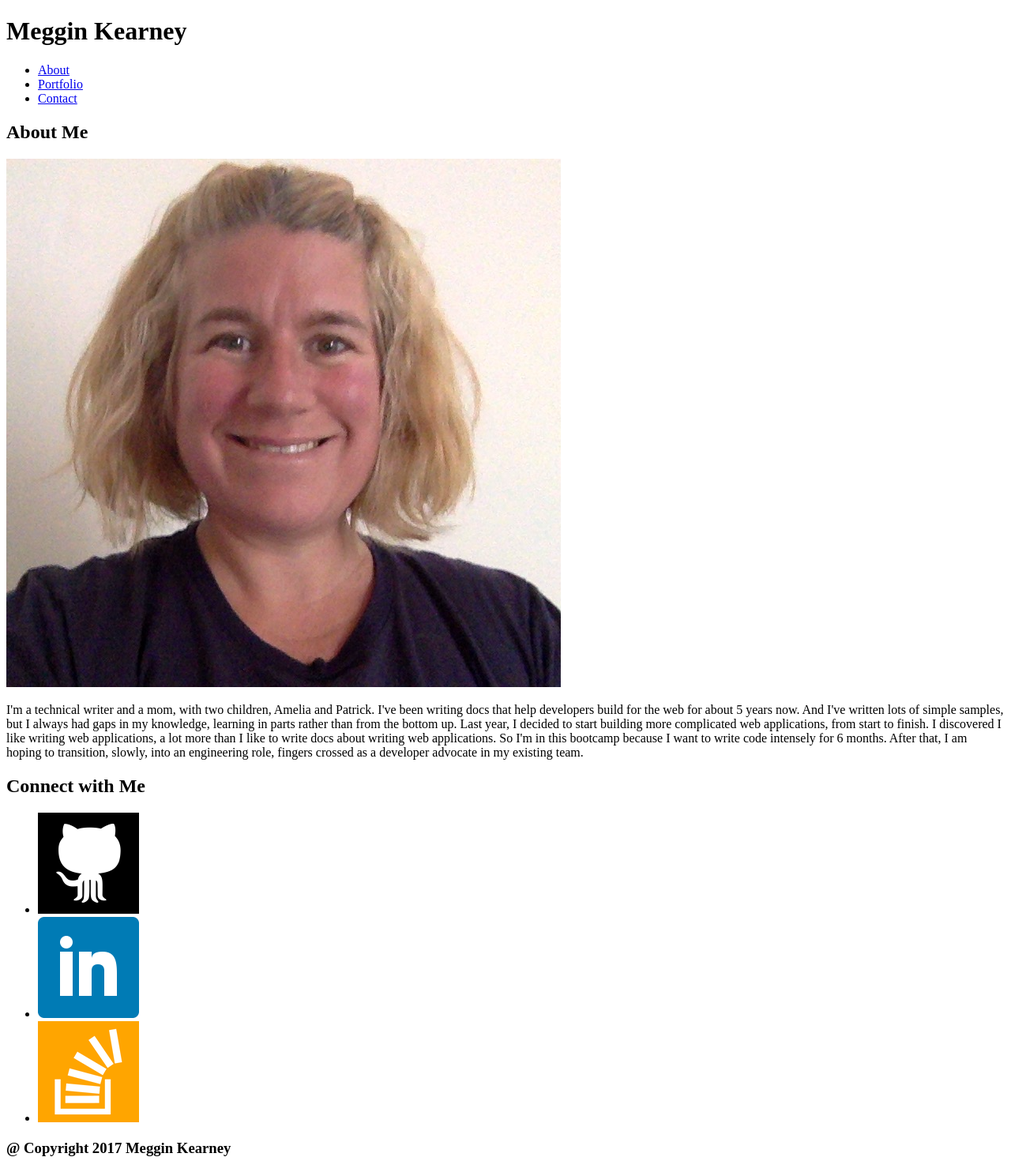
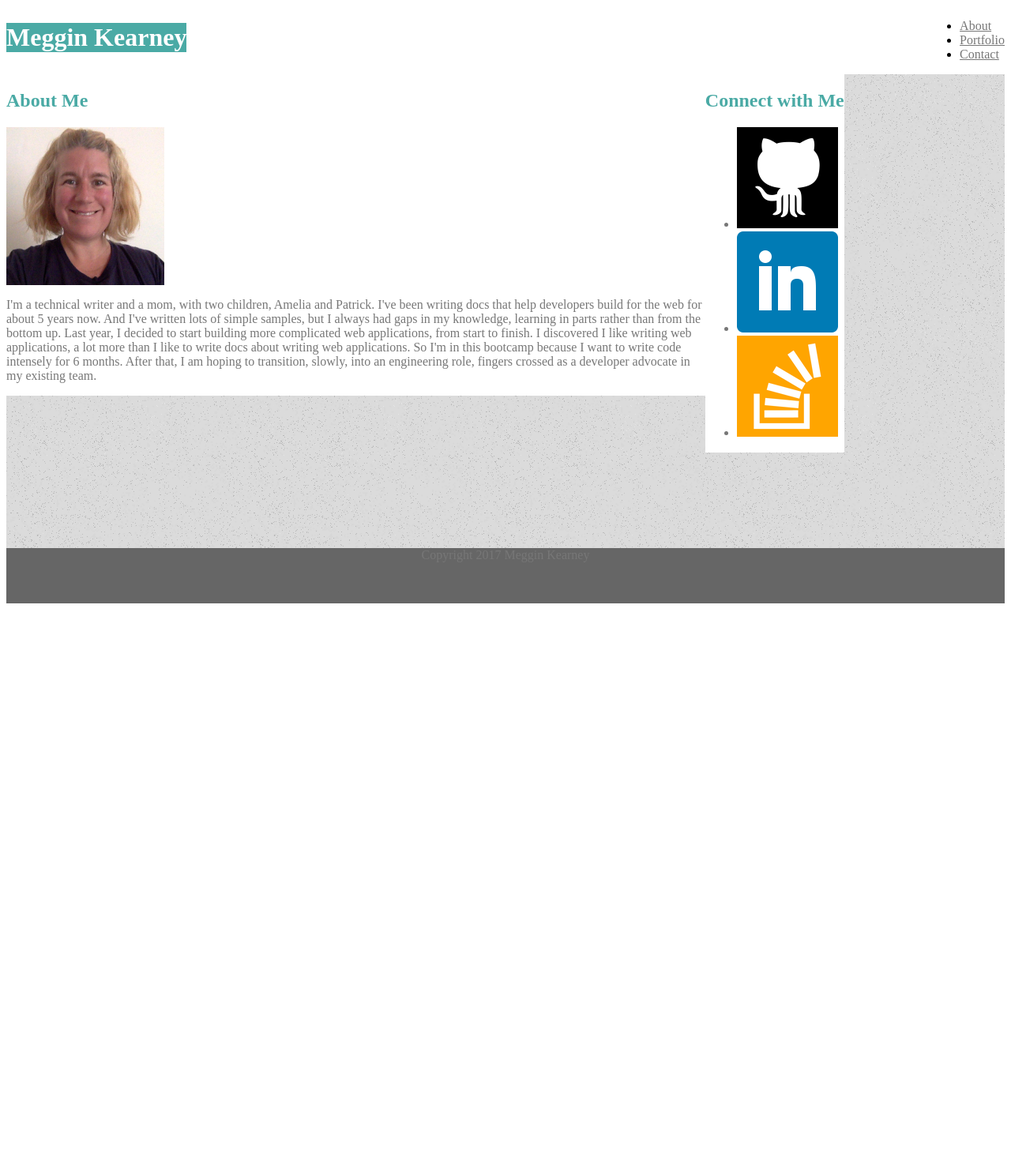
Before and after one commit to Meggin/Basic-Portfolio, a PHP site: page / in a window 1280 px wide. Shown: the whole page at 79% size. After the commit the page ends 764 px from the top, so only its background shows below. Run offline with PHP 8.4, Linux system fonts and the light colour scheme.

Commit message:
better css

```diff
--- a/assets/css/style.css
+++ b/assets/css/style.css
@@ -1,23 +1,92 @@
-.jumbotron {
-	background-color: #428bca
+<!-- So padding and border no longer increase width. -->
+* {
+  box-sizing: border-box;
 }
 
-.jumbotron h1 {
-	color:white;
+body {
+	color: #777777
+	width:	960px;
 }
 
-p, h1, h4 {
-	font-family: 'Roboto Slab', serif;
+header	{
 }
 
-#funText {
-	color: black;
-	font-size: 24px;
-	font-family: 'Roboto Slab', serif;
+h1	{
+	float: left;
+	background-color: #4aaaa5;
+	color: #ffffff;
 }
 
-#box {
-	height: 100px;
-	width: 100px;
-	margin:auto;
+h2	{
+	color: #4aaaa5;
 }
+
+nav	{
+	float: right;
+}
+
+a {
+	color: #777777;
+}
+
+section	{
+	background-color: #ffffff;
+	float: left;
+	color: #777777;
+}
+
+p {
+	float: left;
+}
+
+label {
+
+}
+
+input {
+
+}
+
+.container {
+	clear: both;
+	overflow: auto;
+	margin: 0 auto;
+	background-image: url("../images/background.png");
+	height: 600px;
+}
+
+#social-links {
+	float: left;
+}
+
+#main-bio {
+	float: left;
+	width: 70%
+}
+
+#bio-image {
+	float: left;
+	margin-right: 20px;
+	width: 200px;
+	height: 200px;
+}
+
+#contact-form {
+	float: left;
+	width: 30%;
+}
+
+#project-portfolio {
+	float: left;
+
+}
+
+footer {
+	clear: both;
+	float: left;
+	height: 70px;
+	background-color: #666666;
+	color: #777777;
+	text-align: center;
+	width: 100%;
+}
--- a/contact.html
+++ b/contact.html
@@ -23,10 +23,10 @@
 		</nav>
 	</header>
 
-	<div class="containter">
+	<div class="container">
 		<section id="contact-form">
 			<h2>Contact</h2>
-			<form id="signup" action="login.php" method="post">
+			<form id="contact" action="login.php" method="post">
 				<label for="name">Name</label><br>
 				<input id="name" type="text" autocomplete="username" placeholder="Full name" required><br>
 				<label for="email">Email</label><br>
@@ -50,7 +50,7 @@
 	</div>
 
 	<footer>
-		<h3>&#64; Copyright 2017 Meggin Kearney</h3>
+		<h3 class="footer-text">&#64; Copyright 2017 Meggin Kearney</h3>
 	</footer>
 </body>
 </html>
--- a/index.html
+++ b/index.html
@@ -24,7 +24,7 @@
 		</nav>
 	</header>
 
-	<div class="containter">
+	<div class="container">
 		<section id="main-bio">
 			<h2>About Me</h2>
 			<img id="bio-image" src="assets/images/meggin.png" alt="Your Name">
@@ -53,8 +53,6 @@
     	</section>
 	</div>
 
-	<footer>
-		<h3>&#64; Copyright 2017 Meggin Kearney</h3>
-	</footer>
+	<footer>Copyright 2017 Meggin Kearney</footer>
 </body>
 </html>
--- a/portfolio.html
+++ b/portfolio.html
@@ -23,7 +23,7 @@
 		</nav>
 	</header>
 
-	<div class="containter">
+	<div class="container">
 		<section id="project-portfolio">
 			<h2>Portfolio</h2>
 			<ul>
```
Lines whose indentation alone changed are shown as unchanged.
